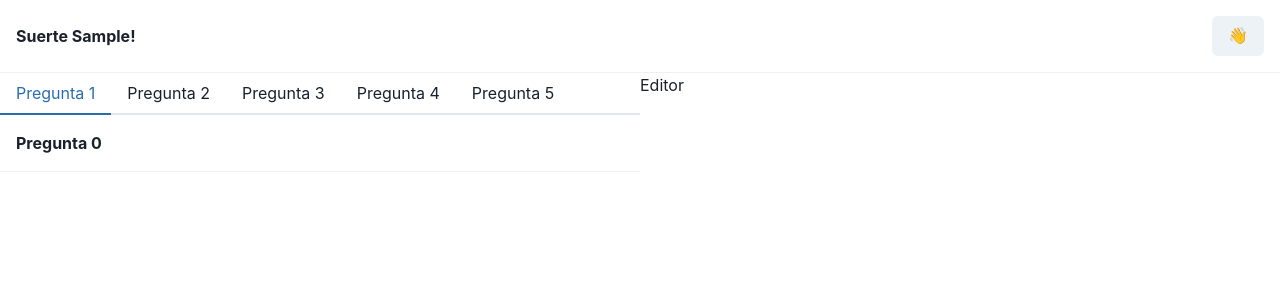
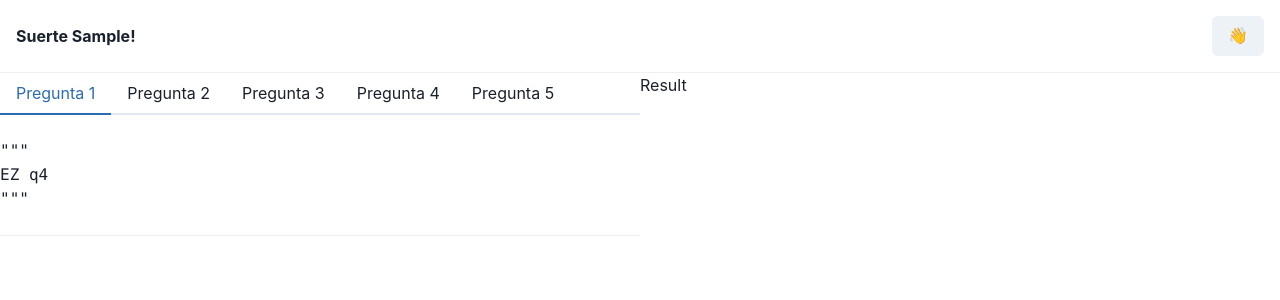
Before and after one commit to Eguzkiman/pyxam-client, a React (Create React App) app: page /login in a window 1280 px wide. Both pictures are taken after typing "Sample" into the empty fields and a click on the button "Comenzar". Shown: the top 300 px of the page. Built offline with nearby package versions, Linux system fonts and the light colour scheme.

Commit message:
wires up questions generation

```diff
--- a/src/App.tsx
+++ b/src/App.tsx
@@ -19,19 +19,16 @@ import TestPage from 'components/TestPage'
 
 import styles from './App.module.scss'
 
+import { getRandomQuestions } from 'util/questions'
+
 const emptyAttempt: Attempt = {
     username: '',
-    a1: '',
-    a2: '',
-    a3: '',
-    a4: '',
-    a5: '',
+    ...getRandomQuestions(),
 }
 
 function App() {
     let attemptFromSession = useMemo(() => {
         let attemptStr = localStorage.getItem('attempt')
-        // console.log(attemptStr)
         if (!attemptStr) return null
         return JSON.parse(attemptStr) as Attempt
     }, [])
--- a/src/components/TestPage/TestPage.component.tsx
+++ b/src/components/TestPage/TestPage.component.tsx
@@ -12,6 +12,7 @@ export function TestPage(props: Props) {
     let { className, attempt } = props
 
     let [currentTab, setCurrentTab] = useState<number>(0)
+    let questions = [attempt.a1, attempt.a2, attempt.a3, attempt.a4, attempt.a5]
 
     useEffect(() => {
         if (!attempt.username) {
@@ -35,13 +36,11 @@ export function TestPage(props: Props) {
                                     <Tab>Pregunta 5</Tab>
                                 </TabList>
                             </Tabs>
-                            <Box p={4}>
-                                <b>Pregunta {currentTab}</b>
-                            </Box>
+                            <pre>{questions[currentTab]}</pre>
                             <Divider />
                         </Box>
                         <Box height="100%" flex={1}>
-                            Editor
+                            Result
                         </Box>
                     </Flex>
                 </Box>
--- a/src/util/questions.ts
+++ b/src/util/questions.ts
@@ -1,6 +1,6 @@
 import { easyQuestions, medQuestions, hardQuestions } from 'util/questionBank'
 
-export default function getRandomQuestions() {
+export function getRandomQuestions() {
     let [a1] = getNRandomElemsNoRepeat(easyQuestions, 1)
     let [a2, a3] = getNRandomElemsNoRepeat(medQuestions, 2)
     let [a4, a5] = getNRandomElemsNoRepeat(hardQuestions, 2)
```
